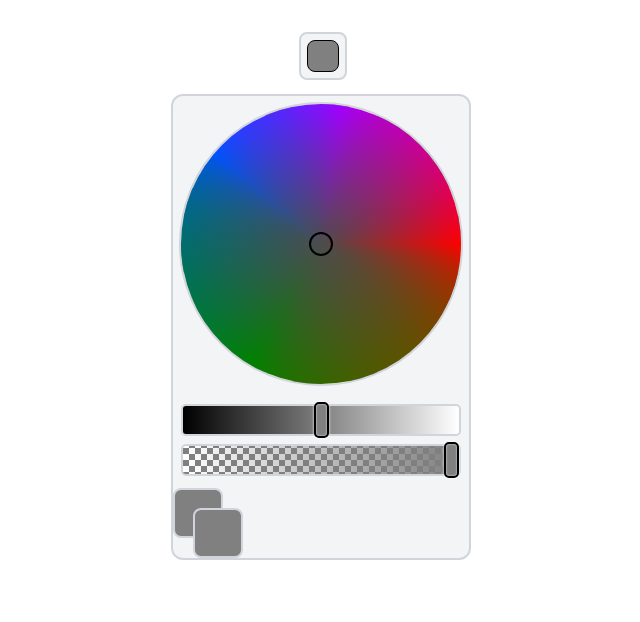
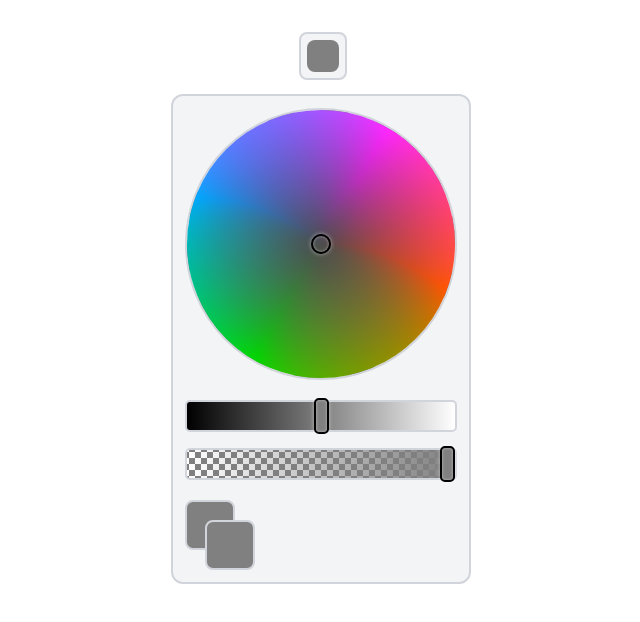
Before and after one commit to ReedOtto0/Custom-Color-Picker, a Next.js app: page / in a window 1280 px wide. Both pictures are taken after a click on the button 640 px from the left and 56 px from the top of the page. Shown: the top 622 px of the page, without its empty margins (317-957 px from the left). Built offline with nearby package versions, Linux system fonts and the light colour scheme.

Commit message:
Styling changes

```diff
--- a/app/components/ColorPicker/ColorPicker.js
+++ b/app/components/ColorPicker/ColorPicker.js
@@ -42,19 +42,21 @@ export default function ColorPicker({
       <div className="relative w-12 h-12 bg-gray-100 border-2 border-gray-300 rounded-lg flex items-cetner justify-center">
         <button onClick={handleClick} ref={buttonRef}>
           <div
-            className="w-8 h-8 rounded-lg border border-black"
+            className="w-8 h-8 rounded-lg"
             style={{
-              backgroundColor: getCSS(color, "rgba"),
+              background: getCSS(color),
             }}
           />
         </button>
         <Popup open={open} parentRef={buttonRef.current}>
           <Plotter />
-          <div className="flex flex-col items-center p-2">
+          <div className="flex flex-col items-center mt-3">
             <Slider type="l" />
             <Slider type="a" />
           </div>
-          <ColorPreview />
+          <div className="mt-3">
+            <ColorPreview />
+          </div>
         </Popup>
       </div>
     </ColorContext.Provider>
--- a/app/components/ColorPicker/Popup.js
+++ b/app/components/ColorPicker/Popup.js
@@ -2,7 +2,7 @@
 
 export default function Popup({ open, parentRef, children }) {
   const popupClasses =
-    "w-[300px] bg-gray-100 border-2 border-gray-300 rounded-xl overflow-hidden absolute left-[-130px] top-[60px]";
+    "w-[300px] p-3 bg-gray-100 border-2 border-gray-300 rounded-xl overflow-hidden absolute left-[-130px] top-[60px]";
 
   return (
     <div hidden={!open} className={popupClasses}>
--- a/app/components/ColorPicker/plots/HSL.js
+++ b/app/components/ColorPicker/plots/HSL.js
@@ -21,7 +21,7 @@ export default function HSL() {
     color.change("s", Math.round(m));
   };
 
-  const saturation = `radial-gradient(closest-side, hsla(0, 0%, 50%, ${color.a}), hsla(0, 100%, 50%, 0))`;
+  const saturation = `radial-gradient(closest-side, hsla(0 0% 50% / ${color.a}), hsla(0 100% 50% / 0))`;
 
   const step = 60;
   const hueStops = Array.from({ length: 360 / step + 1 }, (v, i) => i * step)
@@ -29,14 +29,14 @@ export default function HSL() {
     .toString();
   const hue = `conic-gradient(from 90deg, ${hueStops})`;
 
-  const alpha = `radial-gradient(closest-side, hsla(0, 100%, ${color.l}%, ${color.a}), hsla(0, 100%, ${color.l}%, ${color.a}))`;
+  const alpha = `radial-gradient(closest-side, hsla(0 100% ${color.l}% / ${color.a}), hsla(0 none ${color.l}% / ${color.a}))`;
 
   const checkerboard =
     "repeating-conic-gradient(#808080 0% 25%, white 0% 50%) 50% / 20% 20%";
 
   const styles = {
     backgroundImage: `${saturation}, ${hue}, ${alpha}`,
-    backgroundBlendMode: "saturation, color, normal",
+    backgroundBlendMode: "saturation, color, normal, normal",
     borderRadius: "100%",
     aspectRatio: "1 / 1",
   };
@@ -49,8 +49,7 @@ export default function HSL() {
           background: checkerboard,
           borderRadius: "100%",
           borderWidth: "2px",
-          width: "calc(100% - 12px)",
-          margin: "6px",
+          width: "100%",
         }}
       >
         <div
--- a/app/components/ColorPicker/plots/Thumb.js
+++ b/app/components/ColorPicker/plots/Thumb.js
@@ -1,8 +1,16 @@
 export default function Thumb({ pos }) {
   return (
     <div
-      className="w-6 h-6 border-2 rounded-full border-black relative pointer-events-none"
-      style={{ top: pos[0], left: pos[1] }}
+      className="border-2 rounded-full border-black relative pointer-events-none"
+      style={{
+        width: "20px",
+        height: "20px",
+        top: pos[0],
+        left: pos[1],
+
+        boxShadow:
+          "0px 0px 4px RGBA(255,255,255,0.5), 0px 0px 3px RGBA(255,255,255,0.5) inset",
+      }}
     />
   );
 }
--- a/app/components/ColorPicker/slider.module.css
+++ b/app/components/ColorPicker/slider.module.css
@@ -17,14 +17,15 @@
   --thumb-size: var(--slider-height);
   --thumb-border: 2px solid black;
   --thumb-border-radius: 5px;
-  --thumb-shadow: 0px 0px 3px #ffffff, 0px 0px 2px #ffffff inset;
+  --thumb-shadow: 0px 0px 4px RGBA(255, 255, 255, 0.5),
+    0px 0px 3px RGBA(255, 255, 255, 0.5) inset;
   --webkit-thumb-offset: -4px;
 
   height: var(--slider-height);
   -webkit-appearance: none;
   appearance: none;
   background: none;
-  margin-block: 4px;
+  margin-block: 8px;
 
   width: 100%;
 }
```
